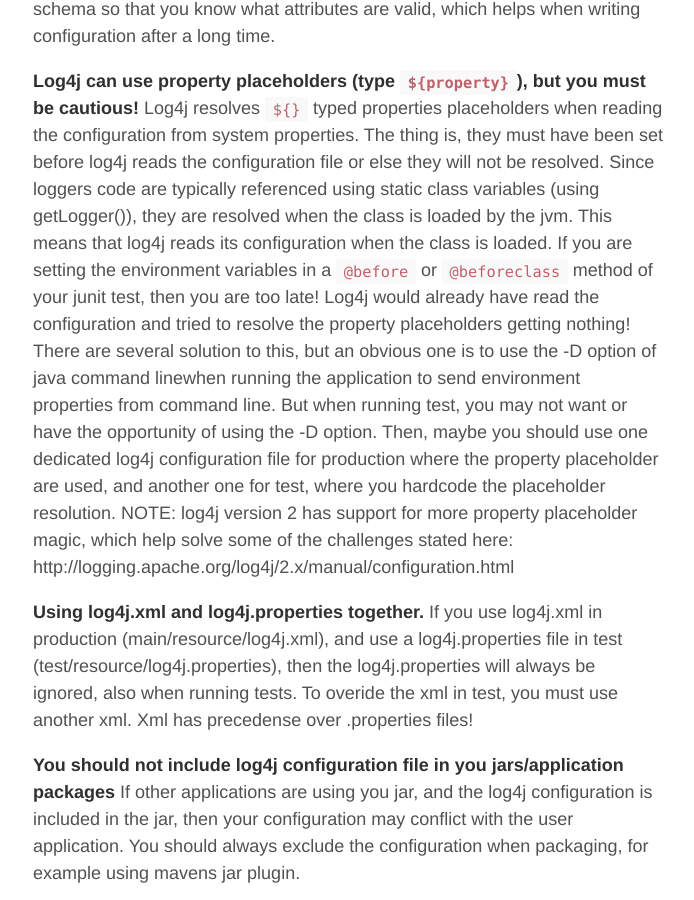
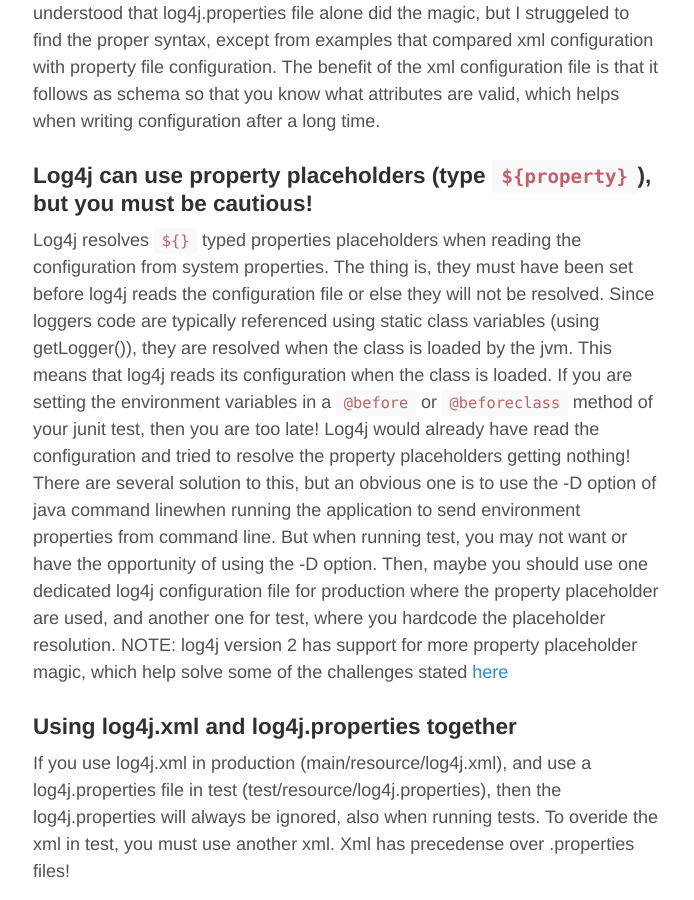
Before and after one commit to qtips/qtips.github.io, a Jekyll site: the page built from _posts/2016-04-16-log4j-configuration.md, in a window 1280 px wide and 900 px high, scrolled down 1591 px. Shown: the whole window, without its empty margins (292-986 px from the left). Built offline with Jekyll 4.4.1, drawn with Linux system fonts in a browser that asks for light colours; comment, search, counter and statistics services are not loaded; part of the change alters nothing that is shown; some of the changed text lies outside the part shown.

Commit message:
Fixed some styling

```diff
--- a/_posts/2016-04-16-log4j-configuration.md
+++ b/_posts/2016-04-16-log4j-configuration.md
@@ -8,23 +8,23 @@ Logging is an essential part of programming, and in Java, you are bound to run i
 
 Then a year pasts. You start a new project. The logging doesn't seem so good. You don't remember anything from last time you entered the realm of logging frameworks. The stuff start to come back to you as you do your research. You remember all the pain while you are reliving it. You try and fail, and BAAM! you have again used 2 days working out logging. This post is to remind my self, and hopefully others, of this pain the next time I work with logging so I hopefully do not use full days just to fix logging issues!
 
-This text is valid for log4j 1.x.x.
+**NOTE: This text is valid for log4j version 1.x.x.**
 
-**What is difference between SLF4j and Log4j?**
+### What is difference between SLF4j and Log4j?
 This is not so important in daily programming, but SLF4j (Simple Logging Facade) is a logging facade/abstraction/standard that can be implemented by a logging framework, which then enables easy replacement of the framework. java.util.logging, logback and log4j support SLF4j
 
 
-**Log4j main components**
+### Log4j main components
 The main components in log4j are _loggers_, _appenders_ and _layout_. Logger use appenders, appenders use layout. Logger defines what classes/packages to log and the log level. Append defines where to write the log, like file or console. Layout defines how the log messages are formatted. Many loggers can use same appender, and multiple appenders can use same layout. This is fine. The tricky part is that loggers inherit from each other based on the package name of what to log. And, in addition you have the root logger that every other logger inherits from.  If not taken care, the inherit mechanism can make the same log message appear multiple times in your log files! An example: logger for package a.b.c.d use appender x, and logger a.b.c also use appender x, then each log message from a.b.c.d classes will appear two times in x, because logger a.b.c inherits the appender of a.b.c.d. There is a flag, called additivity, that can prevent this from happening, but when you are looking are a log4j configuration after a long time, this is easy to forget.
 
-**Log4j can be configured using Java properties file!**
+### Log4j can be configured using Java properties file!
 I actually used some time to figure this out! In some code I was reading, I saw log4j.properties file with a lot of constants. I assumed that there probably was a log4j.xml file somewhere in my application dependency which was using the property file to fill out its placeholders, but I couldn't find it. Eventually, I understood that log4j.properties file alone did the magic, but I struggeled to find the proper syntax, except from examples that compared xml configuration with property file configuration. The benefit of the xml configuration file is that it follows as schema so that you know what attributes are valid, which helps when writing configuration after a long time.
 
-**Log4j can use property placeholders (type `${property}`), but you must be cautious!**
-Log4j resolves `${}` typed properties placeholders when reading the configuration from system properties. The thing is, they must have been set before log4j reads the configuration file or else they will not be resolved. Since loggers code are typically referenced using static class variables (using getLogger()), they are resolved when the class is loaded by the jvm. This means that log4j reads its configuration when the class is loaded. If you are setting the environment variables in a `@before` or `@beforeclass` method of your junit test, then you are too late! Log4j would already have read the configuration and tried to resolve the property placeholders getting nothing! There are several solution to this, but an obvious one is to use the -D option of java command linewhen running the application to send environment properties from command line. But when running test, you may not want or have the opportunity of using the -D option. Then, maybe you should use one dedicated log4j configuration file for production where the property placeholder are used, and another one for test, where you hardcode the placeholder resolution. NOTE: log4j version 2 has support for more property placeholder magic, which help solve some of the challenges stated here: http://logging.apache.org/log4j/2.x/manual/configuration.html
+### Log4j can use property placeholders (type `${property}`), but you must be cautious!
+Log4j resolves `${}` typed properties placeholders when reading the configuration from system properties. The thing is, they must have been set before log4j reads the configuration file or else they will not be resolved. Since loggers code are typically referenced using static class variables (using getLogger()), they are resolved when the class is loaded by the jvm. This means that log4j reads its configuration when the class is loaded. If you are setting the environment variables in a `@before` or `@beforeclass` method of your junit test, then you are too late! Log4j would already have read the configuration and tried to resolve the property placeholders getting nothing! There are several solution to this, but an obvious one is to use the -D option of java command linewhen running the application to send environment properties from command line. But when running test, you may not want or have the opportunity of using the -D option. Then, maybe you should use one dedicated log4j configuration file for production where the property placeholder are used, and another one for test, where you hardcode the placeholder resolution. NOTE: log4j version 2 has support for more property placeholder magic, which help solve some of the challenges stated [here](http://logging.apache.org/log4j/2.x/manual/configuration.html)
 
-**Using log4j.xml and log4j.properties together.**
+### Using log4j.xml and log4j.properties together
 If you use log4j.xml in production (main/resource/log4j.xml), and use a log4j.properties file in test (test/resource/log4j.properties), then the log4j.properties will always be ignored, also when running tests. To overide the xml in test, you must use another xml. Xml has precedense over .properties files!
 
-**You should not include log4j configuration file in you jars/application packages**
+### You should not include log4j configuration file in you jars/application packages
 If other applications are using you jar, and the log4j configuration is included in the jar, then your configuration may conflict with the user application. You should always exclude the configuration when packaging, for example using mavens jar plugin.
```
